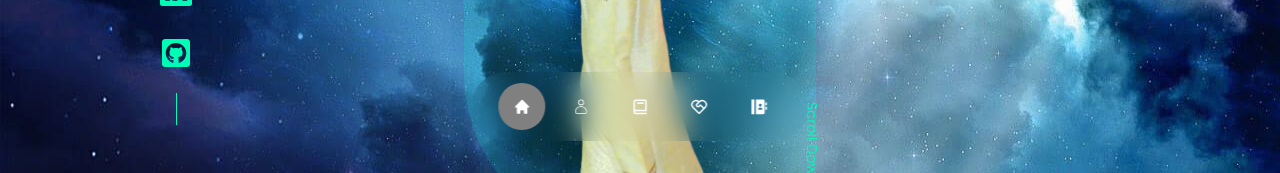
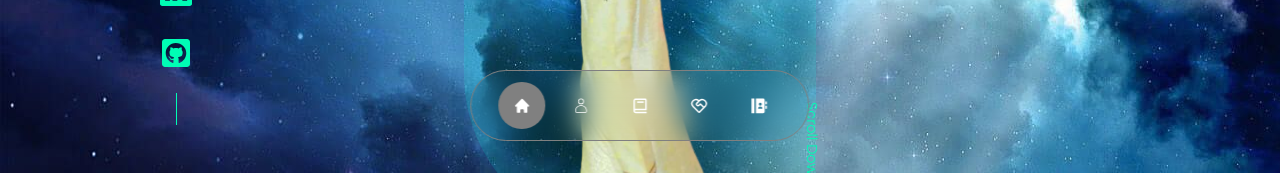
Before and after one commit to srigundeti10/PROFILE_THE_FINAL, a React (Create React App) app: page / in a window 1280 px wide. Shown: the part 627-800 px from the top of the page. Built offline with nearby package versions, Linux system fonts and the light colour scheme.

Commit message:
Update Nav.css

```diff
--- a/src/components/nav/Nav.css
+++ b/src/components/nav/Nav.css
@@ -12,6 +12,7 @@ nav {
   gap: 0.8rem;
   border-radius: 3rem;
   backdrop-filter: blur(15px);
+  border:1px solid grey;
   }
   nav a {
   background: transparent;
```
